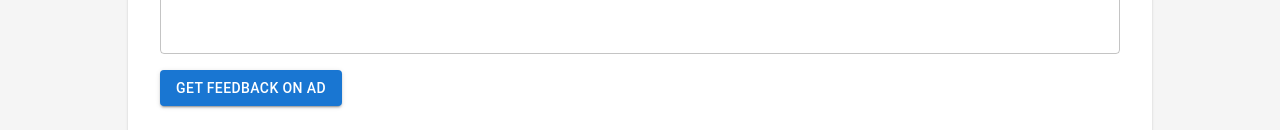
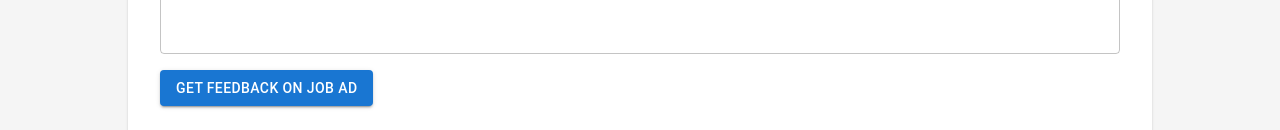
Before and after one commit to jav/jobad-gender-decoder-frontend, a React (Create React App) app: page / in a window 1280 px wide. Shown: the part 335-465 px from the top of the page. Built offline with nearby package versions, Linux system fonts and the light colour scheme.

Commit message:
Change get-feedback button name from "Ad" to "JobAd"

```diff
--- a/src/App.tsx
+++ b/src/App.tsx
@@ -56,7 +56,7 @@ function App() {
           <Typography variant="body1" sx={{ mb: 2 }}>This tool will help you to write job ads that are welcoming to any gender! </Typography>
           <Typography variant="body1" sx={{ mb: 2 }}>Paste your job ad text into the box below and click "Get Feedback!" to get started! </Typography>
           <JobAdInput value={jobAdInputText} onChange={(s: string) => jobAdInputChanged(s)} />
-          <Button sx={{ marginTop: 2, marginBottom: 4 }} variant="contained" onClick={getFeedbackOnJobAd}>Get feedback on ad</Button>
+          <Button sx={{ marginTop: 2, marginBottom: 4, marginRight: 4 }} variant="contained" onClick={getFeedbackOnJobAd}>Get feedback on Job Ad</Button>
           <JobAdFeedback value={jobAdFeedback} />
           <Bias femenineWordCount={femenineWordCount} masculineWordCount={masculineWordCount} />
         </Box>
```
